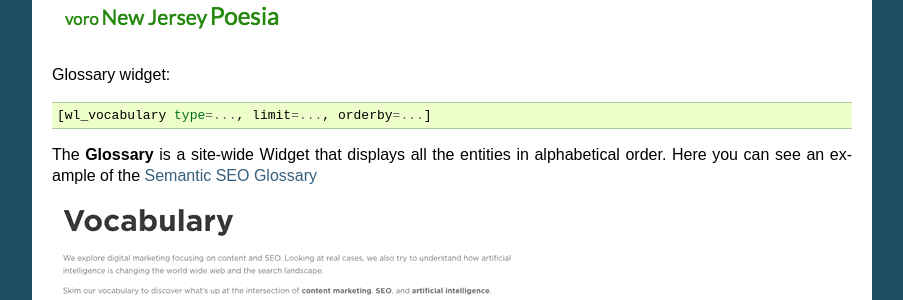
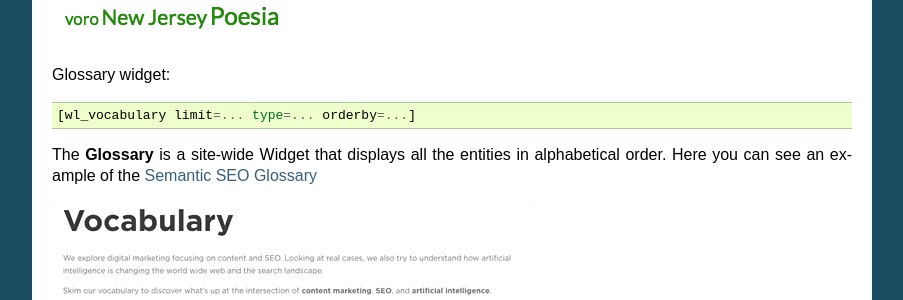
Before and after one commit to insideout10/wordlift-docs, a Sphinx documentation site: the page built from docs/shortcodes.rst, in a window 1280 px wide and 900 px high, scrolled down 3874 px. Shown: the part 152-452 px from the top of the window, without its empty margins (198-1101 px from the left). Built offline with Sphinx 7.4.7, drawn with Linux system fonts in a browser that asks for light colours.

Commit message:
Glossary update

```diff
--- a/docs/discover.rst
+++ b/docs/discover.rst
@@ -126,7 +126,7 @@ The **Glossary** is a site-wide Widget that displays all the entities in alphabe
 
 .. code-block:: html
 
-    [wl_vocabulary type=..., limit=..., orderby=...]
+    [wl_vocabulary limit=... type=... orderby=...]
 
 By default the widget takes into account the latest 100 entities from all types (i.e. Person, Place, Organization, ...).
 The following paramenters can be used to personalise the entities beind displayed in the vocabulary:
--- a/docs/shortcodes.rst
+++ b/docs/shortcodes.rst
@@ -176,7 +176,7 @@ The **WordLift Entities Cloud Widget** is also available as a shortcode. The wid
 
 Glossary widget::
 
-    [wl_vocabulary type=..., limit=..., orderby=...]
+    [wl_vocabulary limit=... type=... orderby=...]
 
 The **Glossary** is a site-wide Widget that displays all the entities in alphabetical order. Here you can see an example of the `Semantic SEO Glossary <https://wordlift.io/blog/en/glossary>`_
 
```
